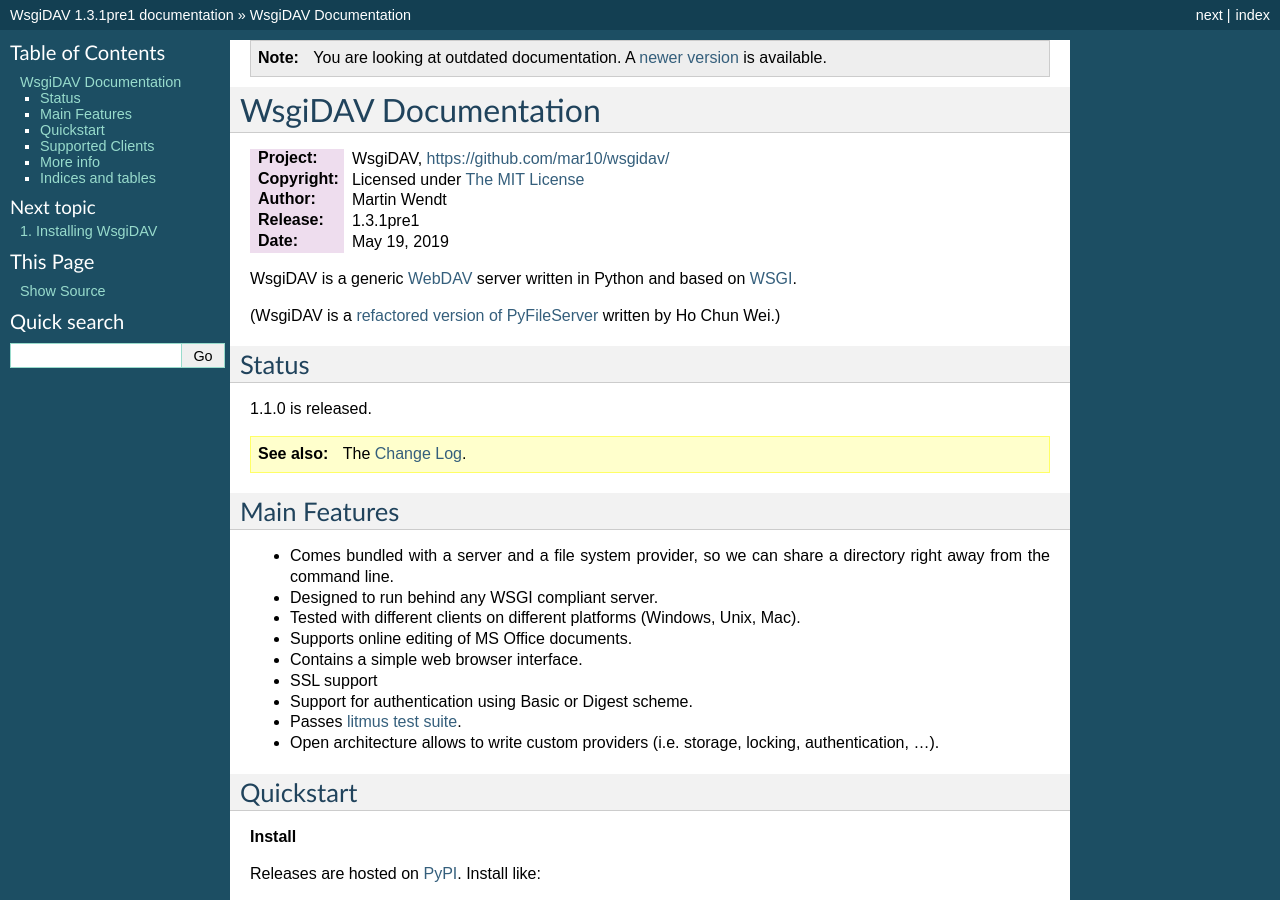
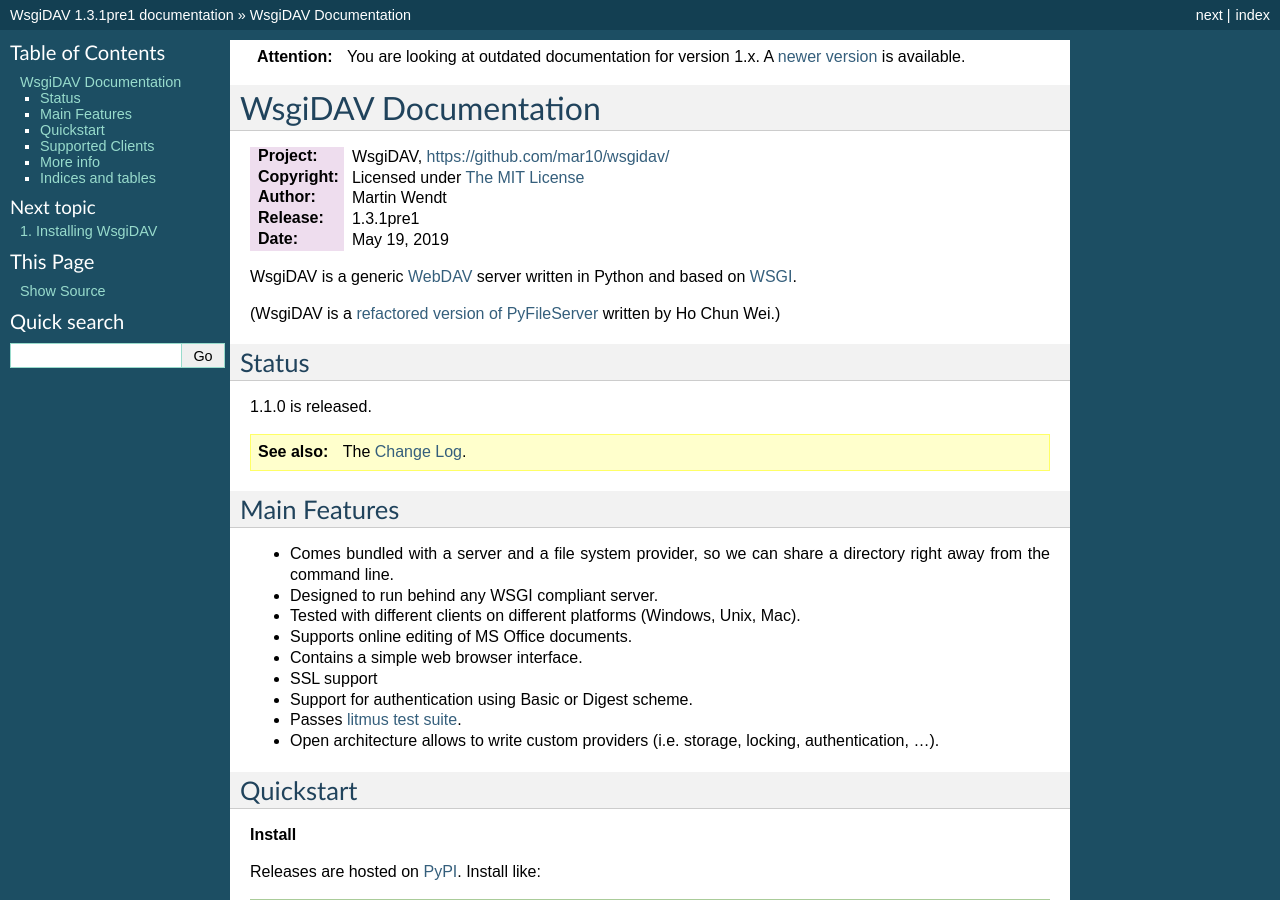
Before and after one commit to mar10/wsgidav, a Sphinx documentation site: the page built from doc/sphinx/index.rst, in a window 1280 px wide and 900 px high. Built offline with Sphinx 7.4.7, drawn with Linux system fonts in a browser that asks for light colours; the version number is read from the project's files by our own code.

Commit message:
Update admonition

```diff
--- a/doc/sphinx/conf.py
+++ b/doc/sphinx/conf.py
@@ -78,9 +78,10 @@
 version = '.'.join(release.split('.')[:2])
 
 rst_prolog = """
-.. note ::
+.. attention ::
 
-    You are looking at outdated documentation. A `newer version </en/latest/>`_ is available.
+    You are looking at outdated documentation for version 1.x.
+    A `newer version </en/latest/>`_ is available.
 """
 
 # The language for content autogenerated by Sphinx. Refer to documentation
```
Also changed, not shown: 1 other file.
